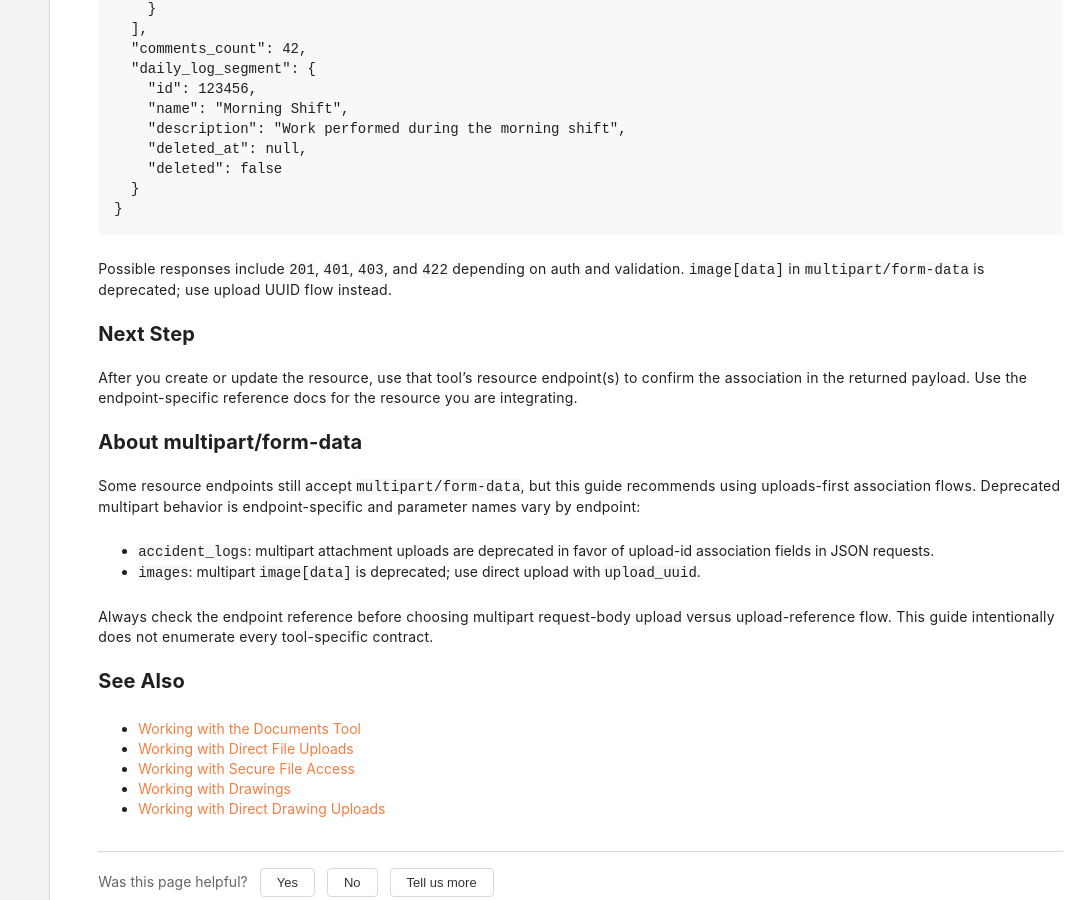
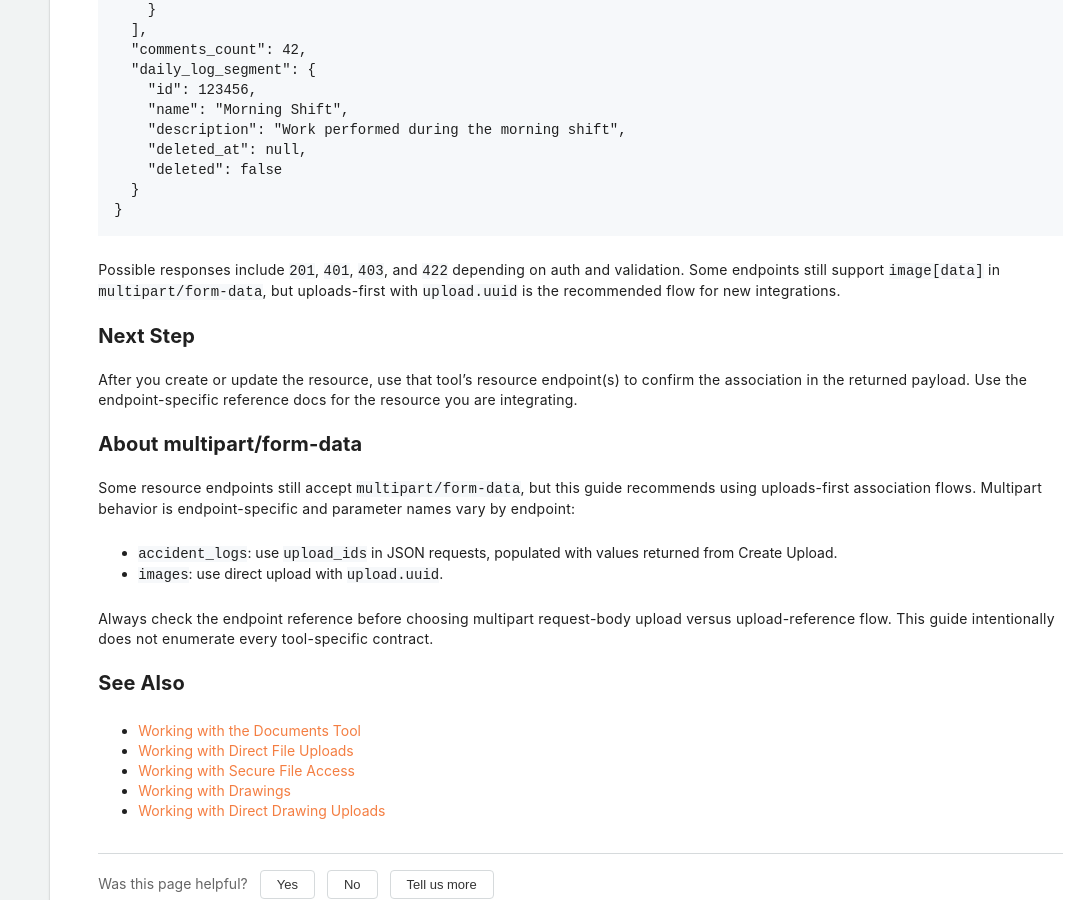
Before and after one commit to procore/documentation, a Jekyll site: the page built from tutorials/attachments.md, in a window 1280 px wide and 900 px high, scrolled down 5824 px. Shown: the whole window, without its empty margins (207-1280 px from the left). Built offline with Jekyll 4.4.1, drawn with Linux system fonts in a browser that asks for light colours; comment, search, counter and statistics services are not loaded; some of the changed text lies outside the part shown.

Commit message:
PPC2-7778: align attachments guide wording with upload-first examples
Clarify parameter naming and examples in the attachments tutorial so accident logs and images flows consistently reflect uploads-first contracts without ambiguous deprecation claims.

Co-authored-by: Cursor <cursoragent@cursor.com>

````diff
--- a/tutorials/attachments.md
+++ b/tutorials/attachments.md
@@ -42,7 +42,7 @@ This page includes two concrete examples of this association step:
 
 ### Example A - Upload to accident_logs
 
-Use the Accident Log direct-upload reference fields for attachment association.
+Use the Accident Log direct-upload fields for attachment association with `upload_ids`.
 Reference:
 
 - [Create Accident Log](https://developers.procore.com/reference/rest/accident-logs?version=latest#create-accident-log)
@@ -117,11 +117,11 @@ Reference:
 
 ### Example B - Upload to images tool
 
-For `Create image`, use the upload UUID flow from the Uploads API.
+For `Create Image`, use the `upload.uuid` flow from the Uploads API.
 
 Reference:
 
-- [Create image](https://developers.procore.com/reference/rest/images?version=latest#create-image)
+- [Create Image](https://developers.procore.com/reference/rest/images?version=latest#create-image)
 
 #### Request
 
@@ -155,7 +155,7 @@ Reference:
 }
 ```
 
-![Create image request example]({{ site.baseurl }}/assets/guides/attachments-images-request-example.png)
+![Create Image request example]({{ site.baseurl }}/assets/guides/attachments-images-request-example.png)
 
 #### Response Body
 
@@ -218,7 +218,7 @@ Reference:
 ```
 
 Possible responses include `201`, `401`, `403`, and `422` depending on auth and validation.
-`image[data]` in `multipart/form-data` is deprecated; use upload UUID flow instead.
+Some endpoints still support `image[data]` in `multipart/form-data`, but uploads-first with `upload.uuid` is the recommended flow for new integrations.
 
 ## Next Step
 
@@ -228,10 +228,10 @@ Use the endpoint-specific reference docs for the resource you are integrating.
 ## About multipart/form-data
 
 Some resource endpoints still accept `multipart/form-data`, but this guide recommends using uploads-first association flows.
-Deprecated multipart behavior is endpoint-specific and parameter names vary by endpoint:
+Multipart behavior is endpoint-specific and parameter names vary by endpoint:
 
-- `accident_logs`: multipart attachment uploads are deprecated in favor of upload-id association fields in JSON requests.
-- `images`: multipart `image[data]` is deprecated; use direct upload with `upload_uuid`.
+- `accident_logs`: use `upload_ids` in JSON requests, populated with values returned from Create Upload.
+- `images`: use direct upload with `upload.uuid`.
 
 Always check the endpoint reference before choosing multipart request-body upload versus upload-reference flow.
 This guide intentionally does not enumerate every tool-specific contract.
````
Also changed, not shown: other parts of tutorials/attachments.md (+1 -1 lines).
